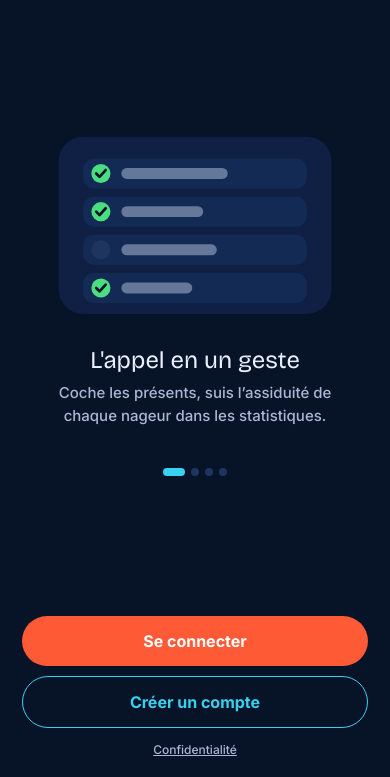
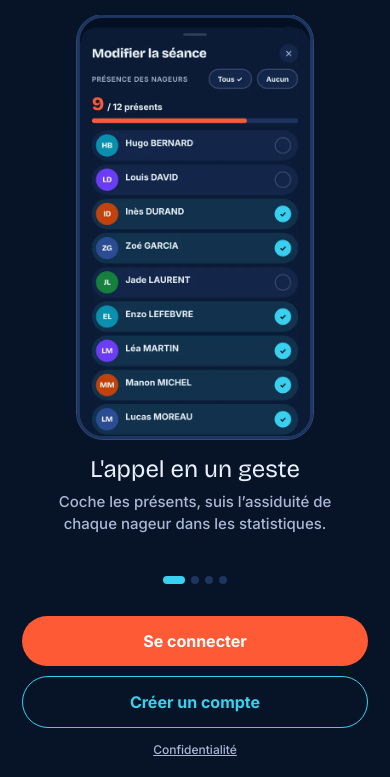
Before and after one commit to SwimmCoachApp/swimcoach-app, a website built with Vite: page index.html in a window 390 px wide. Shown: the part 67-844 px from the top of the page. Built offline with nearby package versions, Linux system fonts and the light colour scheme.

Commit message:
feat: accueil avec de vraies captures de l'app dans un cadre de téléphone
Calendrier, appel d'une séance, perfs avec temps de passage, Mon groupe à plusieurs
entraîneurs : captures de l'app réelle avec des données fictives (WebP, 30 à 48 Ko,
mises en cache hors connexion). Générateur : tests/e2e/zz-welcome-shots.spec.js.

Co-Authored-By: Claude Opus 5.5 <noreply@anthropic.com>
Claude-Session: https://claude.ai/code/session_01BUxQxa31s8k2bTYh5dcVdn

```diff
--- a/src/features/auth/welcome.js
+++ b/src/features/auth/welcome.js
@@ -14,32 +14,12 @@ export const PAUSE_MS = 9000;
 const LOGO = `<svg class="welcome-logo" viewBox="0 0 40 40" aria-hidden="true"><rect width="40" height="40" rx="12" fill="#38D1F0"/>
   <path d="M7 26 q6.5 -5 13 0 t13 0" stroke="#071327" stroke-width="3.2" fill="none" stroke-linecap="round"/><circle cx="20" cy="14.5" r="4.3" fill="#071327"/></svg>`;
 
-const ART = {
-  seances: `<svg viewBox="0 0 220 150" aria-hidden="true"><rect x="10" y="10" width="200" height="130" rx="18" fill="#0F2044"/>
-    <rect x="28" y="28" width="164" height="22" rx="8" fill="#132A55"/><rect x="38" y="35" width="70" height="8" rx="4" fill="#38D1F0"/><rect x="150" y="35" width="32" height="8" rx="4" fill="#FF5A36"/>
-    <g fill="#132A55"><rect x="28" y="60" width="38" height="32" rx="8"/><rect x="72" y="60" width="38" height="32" rx="8"/><rect x="116" y="60" width="38" height="32" rx="8"/><rect x="160" y="60" width="32" height="32" rx="8"/>
-    <rect x="28" y="98" width="38" height="28" rx="8"/><rect x="72" y="98" width="38" height="28" rx="8"/><rect x="116" y="98" width="38" height="28" rx="8"/><rect x="160" y="98" width="32" height="28" rx="8"/></g>
-    <circle cx="47" cy="76" r="5" fill="#38D1F0"/><circle cx="135" cy="76" r="5" fill="#38D1F0"/><circle cx="91" cy="112" r="5" fill="#FF5A36"/><circle cx="176" cy="112" r="5" fill="#4ADE80"/></svg>`,
-  presences: `<svg viewBox="0 0 220 150" aria-hidden="true"><rect x="10" y="10" width="200" height="130" rx="18" fill="#0F2044"/>
-    ${[0, 1, 2, 3].map((i) => `<g transform="translate(28 ${26 + i * 28})"><rect width="164" height="22" rx="8" fill="#132A55"/>
-      <circle cx="13" cy="11" r="7" fill="${i === 2 ? '#1E3560' : '#4ADE80'}"/>${i === 2 ? '' : '<path d="M9.5 11 l2.5 2.5 l4.5 -5" stroke="#071327" stroke-width="2" fill="none" stroke-linecap="round" stroke-linejoin="round"/>'}
-      <rect x="28" y="7" width="${[78, 60, 70, 52][i]}" height="8" rx="4" fill="#A9B8D4" opacity=".55"/></g>`).join('')}</svg>`,
-  perfs: `<svg viewBox="0 0 220 150" aria-hidden="true"><rect x="10" y="10" width="200" height="130" rx="18" fill="#0F2044"/>
-    <g stroke="#1E3560" stroke-width="1"><line x1="28" y1="48" x2="192" y2="48"/><line x1="28" y1="78" x2="192" y2="78"/><line x1="28" y1="108" x2="192" y2="108"/></g>
-    <path d="M30 112 L68 96 L102 100 L140 66 L188 38" stroke="#FF5A36" stroke-width="4" fill="none" stroke-linecap="round" stroke-linejoin="round"/>
-    <g fill="#FF5A36"><circle cx="68" cy="96" r="5"/><circle cx="140" cy="66" r="5"/><circle cx="188" cy="38" r="6"/></g>
-    <rect x="28" y="120" width="54" height="10" rx="5" fill="#38D1F0" opacity=".7"/><rect x="90" y="120" width="40" height="10" rx="5" fill="#38D1F0" opacity=".4"/></svg>`,
-  equipe: `<svg viewBox="0 0 220 150" aria-hidden="true"><rect x="10" y="10" width="200" height="130" rx="18" fill="#0F2044"/>
-    <circle cx="80" cy="62" r="20" fill="#38D1F0"/><circle cx="140" cy="62" r="20" fill="#FF5A36"/><circle cx="110" cy="52" r="22" fill="#4ADE80"/>
-    <g fill="#071327"><circle cx="80" cy="58" r="7"/><circle cx="140" cy="58" r="7"/><circle cx="110" cy="47" r="8"/></g>
-    <path d="M30 116 q20 -12 40 0 t40 0 t40 0 t40 0" stroke="#38D1F0" stroke-width="5" fill="none" stroke-linecap="round" opacity=".8"/></svg>`,
-};
-
+/** Diapositives : vraies captures de l'app (public/welcome, données fictives, régénérées par tests/e2e/zz-welcome-shots.spec.js). */
 export const SLIDES = [
-  { art: 'seances', title: 'Ton groupe dans la poche', text: 'Séances, kilomètres et planification de la saison, même sans réseau au bord du bassin.' },
-  { art: 'presences', title: "L'appel en un geste", text: 'Coche les présents, suis l’assiduité de chaque nageur dans les statistiques.' },
-  { art: 'perfs', title: 'Suis la progression', text: 'Résultats liveFFN, temps de passage et bilans PDF en un clic.' },
-  { art: 'equipe', title: 'À plusieurs entraîneurs', text: 'Partage ton groupe avec tes collègues : tout le monde voit les mêmes informations.' },
+  { shot: 'calendrier', alt: 'Écran Calendrier : le mois de novembre et la séance du jour', title: 'Ton groupe dans la poche', text: 'Séances, kilomètres et planification de la saison, même sans réseau au bord du bassin.' },
+  { shot: 'appel', alt: 'Appel d’une séance : 9 présents sur 12, cochés un par un', title: "L'appel en un geste", text: 'Coche les présents, suis l’assiduité de chaque nageur dans les statistiques.' },
+  { shot: 'perfs', alt: 'Perfs d’une nageuse : meilleurs temps et temps de passage d’un 200 nage libre', title: 'Suis la progression', text: 'Résultats liveFFN, temps de passage et bilans PDF en un clic.' },
+  { shot: 'groupe', alt: 'Réglages, Mon groupe : deux entraîneurs membres et une invitation en attente', title: 'À plusieurs entraîneurs', text: 'Partage ton groupe avec tes collègues : tout le monde voit les mêmes informations.' },
 ];
 
 /** Marque l'appareil comme déjà utilisé : la prochaine fois, la connexion s'ouvre directement. */
@@ -63,7 +43,7 @@ export function renderWelcome(root, h) {
     <section class="welcome-carousel" aria-roledescription="carrousel" aria-label="Présentation de l'application">
       <div class="welcome-track" data-track tabindex="0">
         ${SLIDES.map((s, i) => `<article class="welcome-slide" aria-roledescription="diapositive" aria-label="${i + 1} sur ${SLIDES.length}">
-          <div class="welcome-art">${ART[s.art]}</div>
+          <div class="welcome-shot"><img src="./welcome/${s.shot}.webp" alt="${s.alt}" width="540" height="1169" decoding="async"${i === 0 ? '' : ' loading="lazy"'}></div>
           <h2 class="welcome-title">${s.title}</h2>
           <p class="welcome-text">${s.text}</p>
         </article>`).join('')}
--- a/src/styles/auth.css
+++ b/src/styles/auth.css
@@ -112,8 +112,17 @@
   padding: 0 28px;
   text-align: center;
 }
-.welcome-art { width: 100%; max-width: 300px; margin: 0 auto 18px; }
-.welcome-art svg { width: 100%; height: auto; display: block; }
+.welcome-shot {
+  height: clamp(200px, calc(100dvh - 420px), 470px);
+  aspect-ratio: 390 / 700;
+  margin: 0 auto 16px;
+  border-radius: 26px;
+  border: 3px solid #1E3560;
+  outline: 1px solid #2B4A80;
+  overflow: hidden;
+  background: #0A1730;
+}
+.welcome-shot img { width: 100%; height: 100%; display: block; object-fit: cover; object-position: top; }
 .welcome-title { margin: 0 0 8px; font-family: 'Bricolage Grotesque', Inter, system-ui, sans-serif; font-size: 24px; font-weight: 800; }
 .welcome-text { margin: 0 auto; max-width: 320px; font-size: 15px; line-height: 1.5; color: #A9B8D4; }
 .welcome-dots { display: flex; justify-content: center; gap: 6px; margin-top: 18px; }
@@ -127,4 +136,4 @@
 .welcome-privacy { align-self: center; font-size: 12px; color: #A9B8D4; padding: 4px; }
 .auth-back { align-self: flex-start; padding: 6px 0; font: inherit; font-size: 14px; background: none; border: 0; color: var(--accent, #1a5fb4); cursor: pointer; }
 @media (prefers-reduced-motion: reduce) { .welcome-track { scroll-behavior: auto; } }
-@media (max-height: 640px) { .welcome-art { max-width: 220px; margin-bottom: 10px; } .welcome-title { font-size: 20px; } .welcome-text { font-size: 14px; } }
+@media (max-height: 640px) { .welcome-shot { margin-bottom: 10px; } .welcome-title { font-size: 20px; } .welcome-text { font-size: 14px; } }
--- a/vite.config.js
+++ b/vite.config.js
@@ -26,7 +26,7 @@ export default defineConfig({
         // Précache des seuls fichiers de l'application (build). Aucune règle de cache à l'exécution :
         // les réponses de Supabase (/rest/v1/, /auth/v1/, /storage/v1/, /functions/v1/) ne sont jamais
         // mises en cache par le service worker ; les données hors ligne viennent du stockage local.
-        globPatterns: ['**/*.{js,css,html,png,svg,woff2}'],
+        globPatterns: ['**/*.{js,css,html,png,svg,webp,woff2}'],
         globIgnores: ['splash.png', 'icons/icon-1024.png'], // sources des stores, inutiles hors ligne
         runtimeCaching: [],
         navigateFallback: 'index.html',
```
Also changed, not shown: tests/e2e/zz-welcome-shots.spec.js (added, +110 -0 lines), public/welcome/appel.webp (added), public/welcome/calendrier.webp (added), public/welcome/groupe.webp (added), public/welcome/perfs.webp (added).
